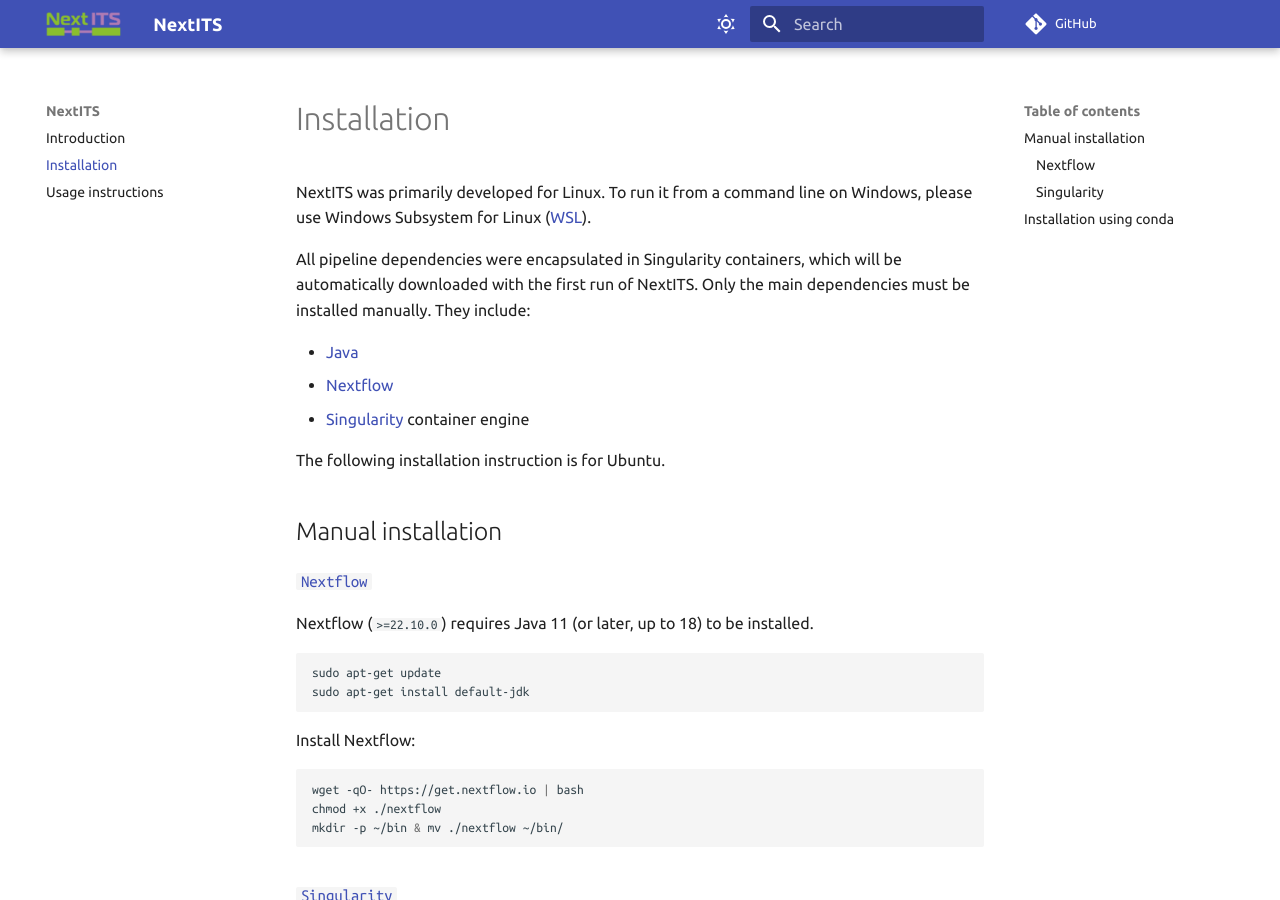
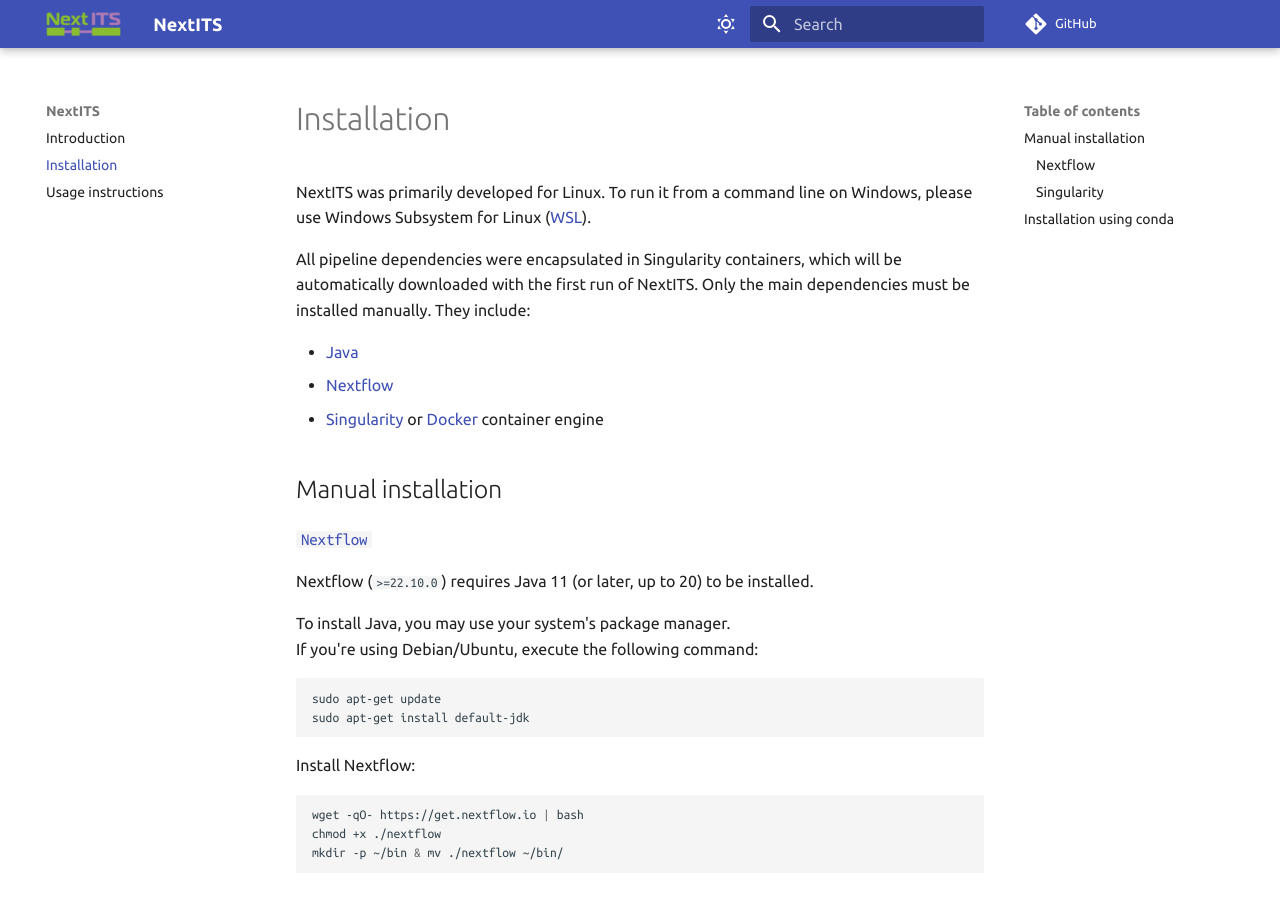
Before and after one commit to Next-ITS/nextits.github.io, an MkDocs documentation site: the page built from docs/installation.md, in a window 1280 px wide and 900 px high. Built offline with MkDocs 1.6.1 and Material for MkDocs 9.7.7, drawn with Linux system fonts in a browser that asks for light colours; comment, search, counter and statistics services are not loaded.

Commit message:
upd installation

````diff
--- a/docs/installation.md
+++ b/docs/installation.md
@@ -12,16 +12,17 @@
 
 - [Java](https://www.oracle.com/java/technologies/downloads/)
 - [Nextflow](https://www.nextflow.io/)
-- [Singularity](https://docs.sylabs.io/guides/latest/user-guide/) container engine
+- [Singularity](https://docs.sylabs.io/guides/latest/user-guide/) or [Docker](https://www.docker.com/) container engine
 
-The following installation instruction is for Ubuntu.
 
 ## Manual installation
 
 ### [`Nextflow`](https://www.nextflow.io/docs/latest/getstarted.html#installation)
 
-Nextflow (`>=22.10.0`) requires Java 11 (or later, up to 18) to be installed.
+Nextflow (`>=22.10.0`) requires Java 11 (or later, up to 20) to be installed.
 
+To install Java, you may use your system's package manager.
+If you're using Debian/Ubuntu, execute the following command:
 ``` bash
 sudo apt-get update
 sudo apt-get install default-jdk
````
